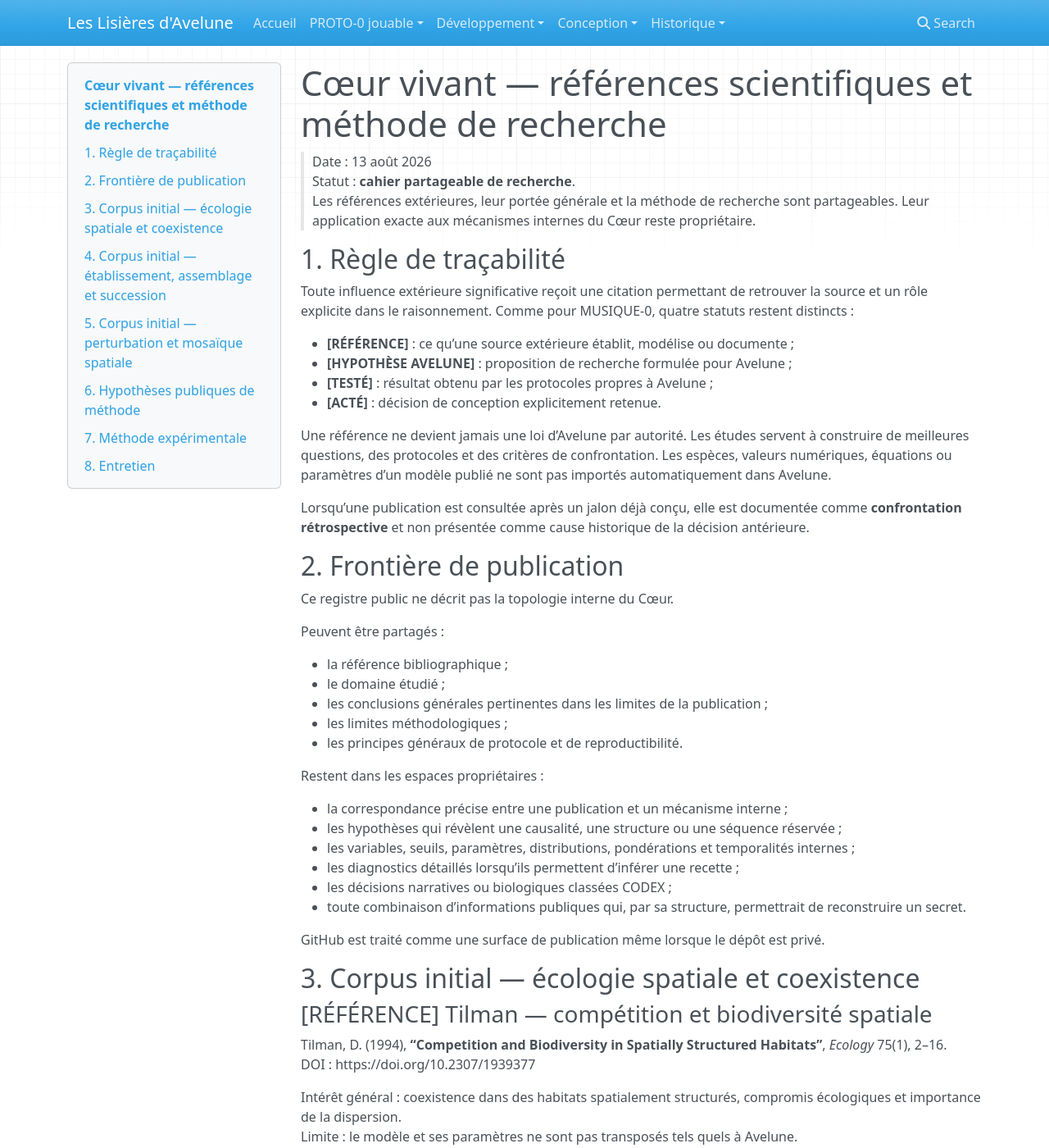
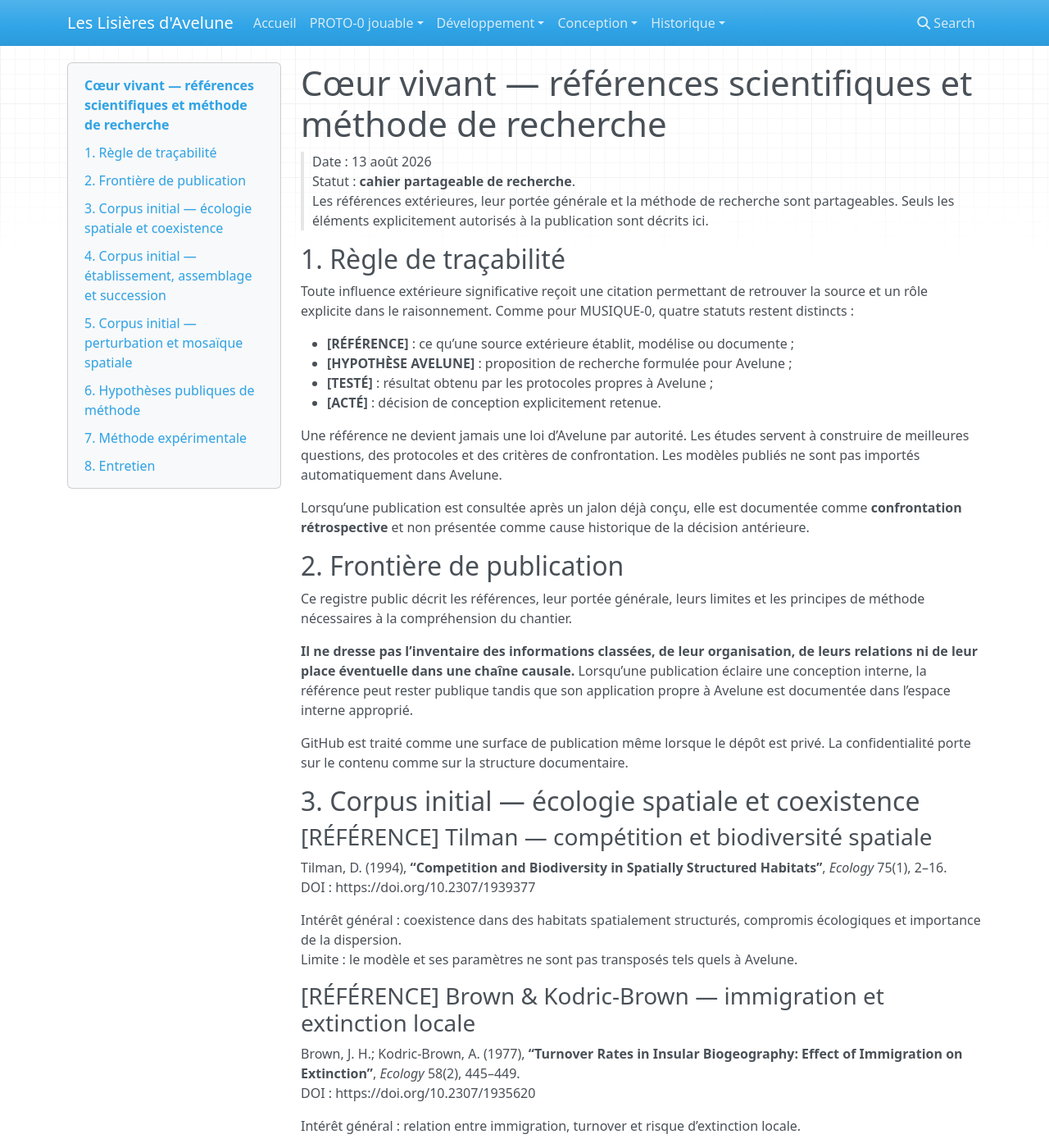
Before and after one commit to Abeliome-Officiel/les-lisieres-avelune, an MkDocs documentation site: the page built from docs/25_coeur_vivant_references_methode.md, in a window 1280 px wide and 1400 px high. Shown: the whole window at 82% size. Built offline with MkDocs 1.6.1, drawn with Linux system fonts in a browser that asks for light colours; nearby versions of some CDN libraries; some of the changed text lies outside the part shown.

Commit message:
docs: terminer le resserrement CODEX des références du Cœur

```diff
--- a/docs/25_coeur_vivant_references_methode.md
+++ b/docs/25_coeur_vivant_references_methode.md
@@ -2,7 +2,7 @@
 
 > Date : 13 août 2026
 > Statut : **cahier partageable de recherche**.
-> Les références extérieures, leur portée générale et la méthode de recherche sont partageables. Leur application exacte aux mécanismes internes du Cœur reste propriétaire.
+> Les références extérieures, leur portée générale et la méthode de recherche sont partageables. Seuls les éléments explicitement autorisés à la publication sont décrits ici.
 
 ## 1. Règle de traçabilité
 
@@ -13,32 +13,17 @@ Toute influence extérieure significative reçoit une citation permettant de ret
 - **[TESTÉ]** : résultat obtenu par les protocoles propres à Avelune ;
 - **[ACTÉ]** : décision de conception explicitement retenue.
 
-Une référence ne devient jamais une loi d’Avelune par autorité. Les études servent à construire de meilleures questions, des protocoles et des critères de confrontation. Les espèces, valeurs numériques, équations ou paramètres d’un modèle publié ne sont pas importés automatiquement dans Avelune.
+Une référence ne devient jamais une loi d’Avelune par autorité. Les études servent à construire de meilleures questions, des protocoles et des critères de confrontation. Les modèles publiés ne sont pas importés automatiquement dans Avelune.
 
 Lorsqu’une publication est consultée après un jalon déjà conçu, elle est documentée comme **confrontation rétrospective** et non présentée comme cause historique de la décision antérieure.
 
 ## 2. Frontière de publication
 
-Ce registre public ne décrit pas la topologie interne du Cœur.
+Ce registre public décrit les références, leur portée générale, leurs limites et les principes de méthode nécessaires à la compréhension du chantier.
 
-Peuvent être partagés :
+**Il ne dresse pas l’inventaire des informations classées, de leur organisation, de leurs relations ni de leur place éventuelle dans une chaîne causale.** Lorsqu’une publication éclaire une conception interne, la référence peut rester publique tandis que son application propre à Avelune est documentée dans l’espace interne approprié.
 
-- la référence bibliographique ;
-- le domaine étudié ;
-- les conclusions générales pertinentes dans les limites de la publication ;
-- les limites méthodologiques ;
-- les principes généraux de protocole et de reproductibilité.
-
-Restent dans les espaces propriétaires :
-
-- la correspondance précise entre une publication et un mécanisme interne ;
-- les hypothèses qui révèlent une causalité, une structure ou une séquence réservée ;
-- les variables, seuils, paramètres, distributions, pondérations et temporalités internes ;
-- les diagnostics détaillés lorsqu’ils permettent d’inférer une recette ;
-- les décisions narratives ou biologiques classées CODEX ;
-- toute combinaison d’informations publiques qui, par sa structure, permettrait de reconstruire un secret.
-
-GitHub est traité comme une surface de publication même lorsque le dépôt est privé.
+GitHub est traité comme une surface de publication même lorsque le dépôt est privé. La confidentialité porte sur le contenu comme sur la structure documentaire.
 
 ## 3. Corpus initial — écologie spatiale et coexistence
 
@@ -86,7 +71,7 @@ Keitt, T. H.; Lewis, M. A.; Holt, R. D. (2001), **“Allee Effects, Invasion Pin
 DOI : https://doi.org/10.1086/318633
 
 Intérêt général : effets possibles de dépendances à la densité sur l’expansion spatiale.
-Limite : citer ce travail ne signifie pas qu’Avelune implémente un modèle d’Allee.
+Limite : citer ce travail ne signifie pas qu’Avelune implémente ce modèle.
 
 ### [RÉFÉRENCE] Fukami et al. — histoire d’assemblage
 
@@ -135,7 +120,7 @@ Les hypothèses partageables restent volontairement générales :
 - **[HYPOTHÈSE AVELUNE]** coexistence, occupation, diversité et persistance ne doivent pas être traitées comme des synonymes ;
 - **[HYPOTHÈSE AVELUNE]** une explication causale doit être préférée à un réglage opportuniste lorsqu’un diagnostic peut départager plusieurs interprétations.
 
-Les traductions de ces principes vers les mécanismes actuellement testés sont documentées hors GitHub lorsque leur précision révélerait le Cœur.
+Les applications propres au Cœur sont classées avant toute publication.
 
 ## 7. Méthode expérimentale
 
@@ -149,7 +134,7 @@ Lorsque pertinent, les expériences du Cœur privilégient :
 - reproductibilité à version, entrées et seed identiques ;
 - conservation du contexte matériel lorsque la performance fait partie du verdict.
 
-Les résultats publiés doivent rester suffisamment agrégés pour être utiles au pilotage sans exposer les mécanismes réservés.
+Les résultats publiés doivent rester suffisamment agrégés pour être utiles au pilotage sans cartographier le savoir classé.
 
 ## 8. Entretien
 
@@ -157,4 +142,4 @@ Toute nouvelle source effectivement utilisée est ajoutée avec son rôle, ses l
 
 Une source abandonnée peut rester comme historique avec la raison du rejet. Une référence consultée après coup ne doit jamais être présentée comme origine d’une décision antérieure.
 
-Le registre propriétaire conserve, lorsque nécessaire, le lien précis entre source, hypothèse interne, expérience, résultat et décision. Le registre public conserve seulement ce qui peut être partagé sans dévoiler le CODEX ou la recette du Cœur.
+La documentation propriétaire conserve les liens internes nécessaires à la recherche. Le registre public conserve seulement ce qui est explicitement partageable selon la Constitution vivante.
```
Also changed, not shown: other parts of docs/25_coeur_vivant_references_methode.md (+1 -1 lines).
